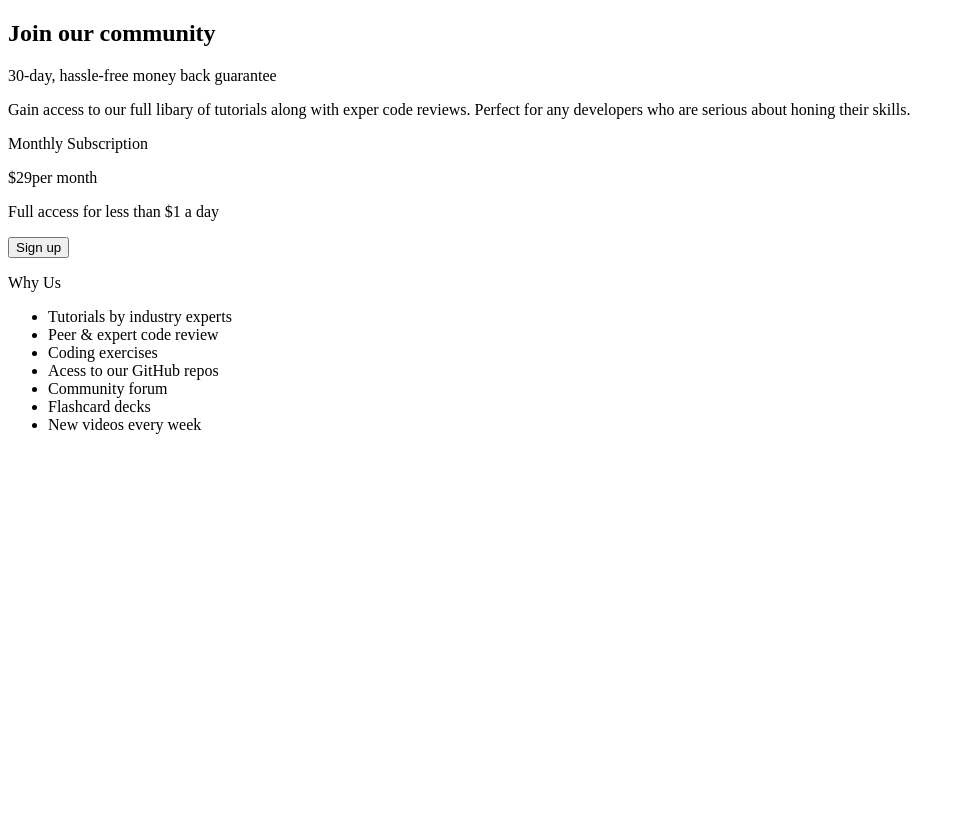
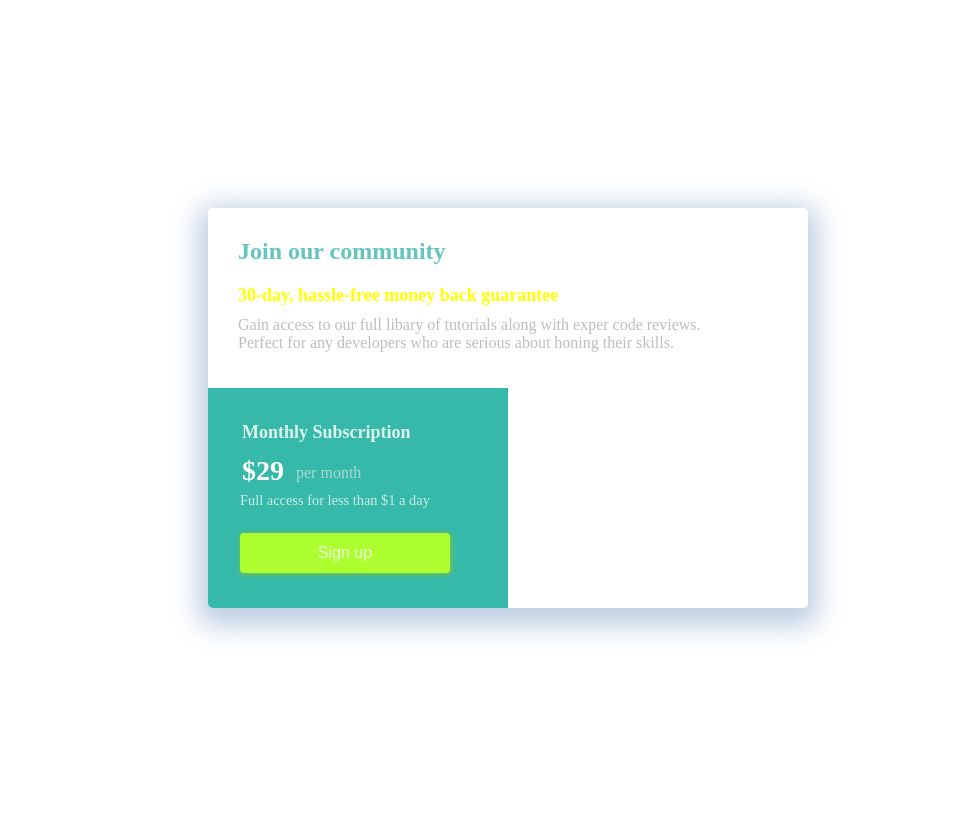
Before and after one commit to ElgarsJevsejevs/price-card, a plain HTML site: page index.html in a window 1280 px wide. Shown: the whole page, without its empty margins (0-965 px from the left). Drawn offline with Linux system fonts and the light colour scheme.

Commit message:
Update index.html

```diff
--- a/index.html
+++ b/index.html
@@ -3,7 +3,7 @@
 <head>
     <meta charset="UTF-8">
     <meta name="viewport" content="width=device-width, initial-scale=1.0">
-    <link href="./style.css" reel="stylesheet">
+    <link href="./style.css" rel="stylesheet">
     <title>Price-card</title>
 </head>
 <body>
```
